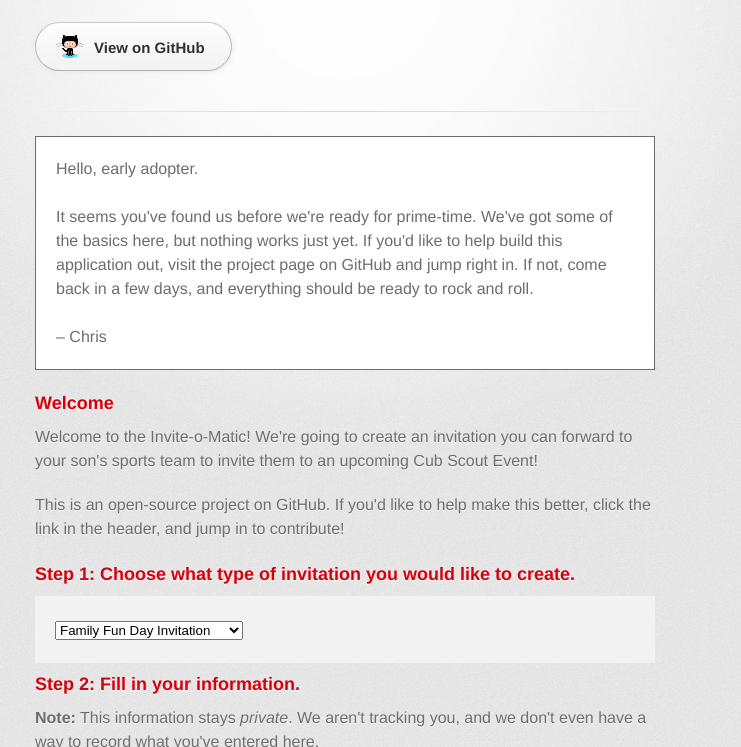
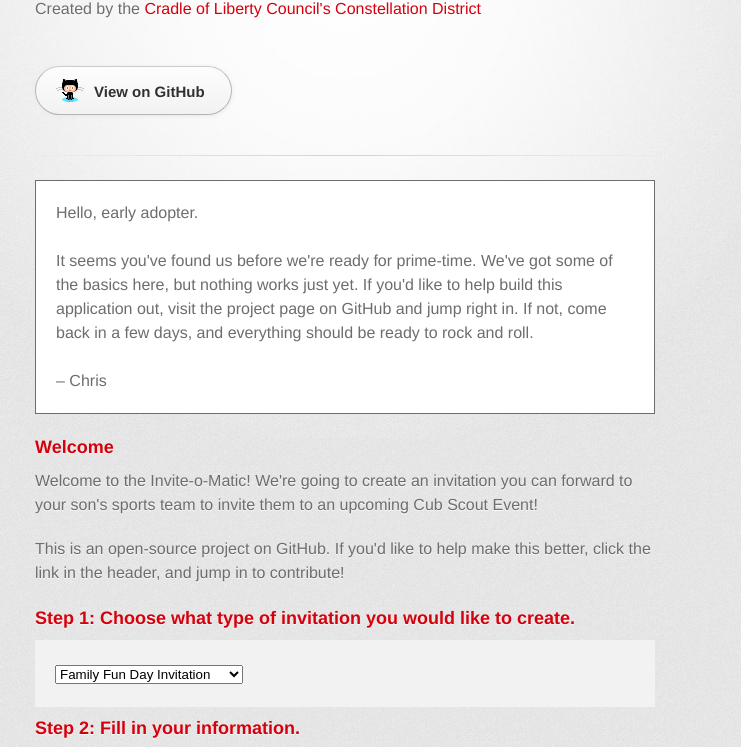
Before and after one commit to cpilko/invite-o-matic, a plain HTML site: page index.html in a window 1280 px wide. Shown: the part 135-882 px from the top of the page, without its empty margins (295-1036 px from the left). Drawn offline with Linux system fonts and the light colour scheme; a web font is replaced by a local one.

Commit message:
Updated header

```diff
--- a/index.html
+++ b/index.html
@@ -20,6 +20,7 @@
         <header>
           <h1>Invite-o-Matic</h1>
           <h2>Invite your sports team to Cub Scout events!</h2>
+		  <p>Created by the <a href="https://www.colbsa.org/constellation/about.html">Cradle of Liberty Council's Constellation District</a></p>
         </header>
 
         <section id="downloads" class="clearfix">
```
